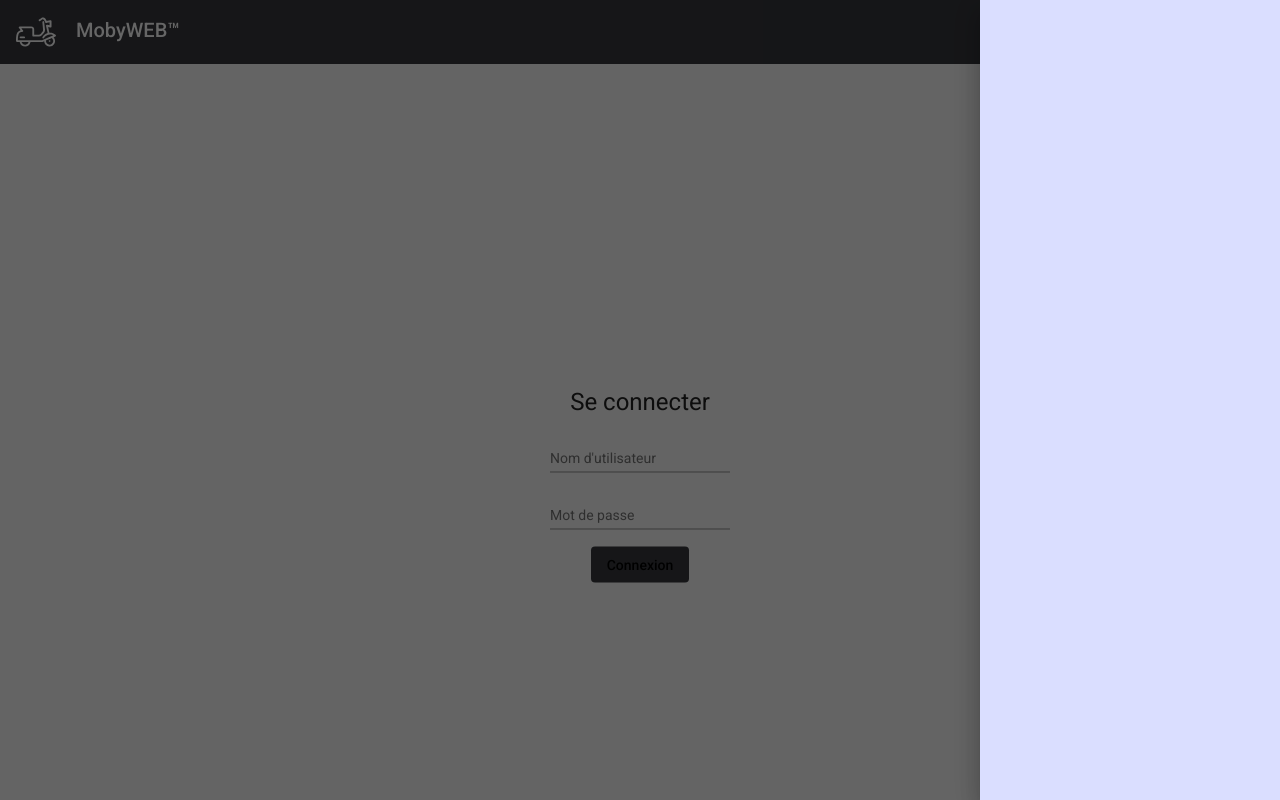
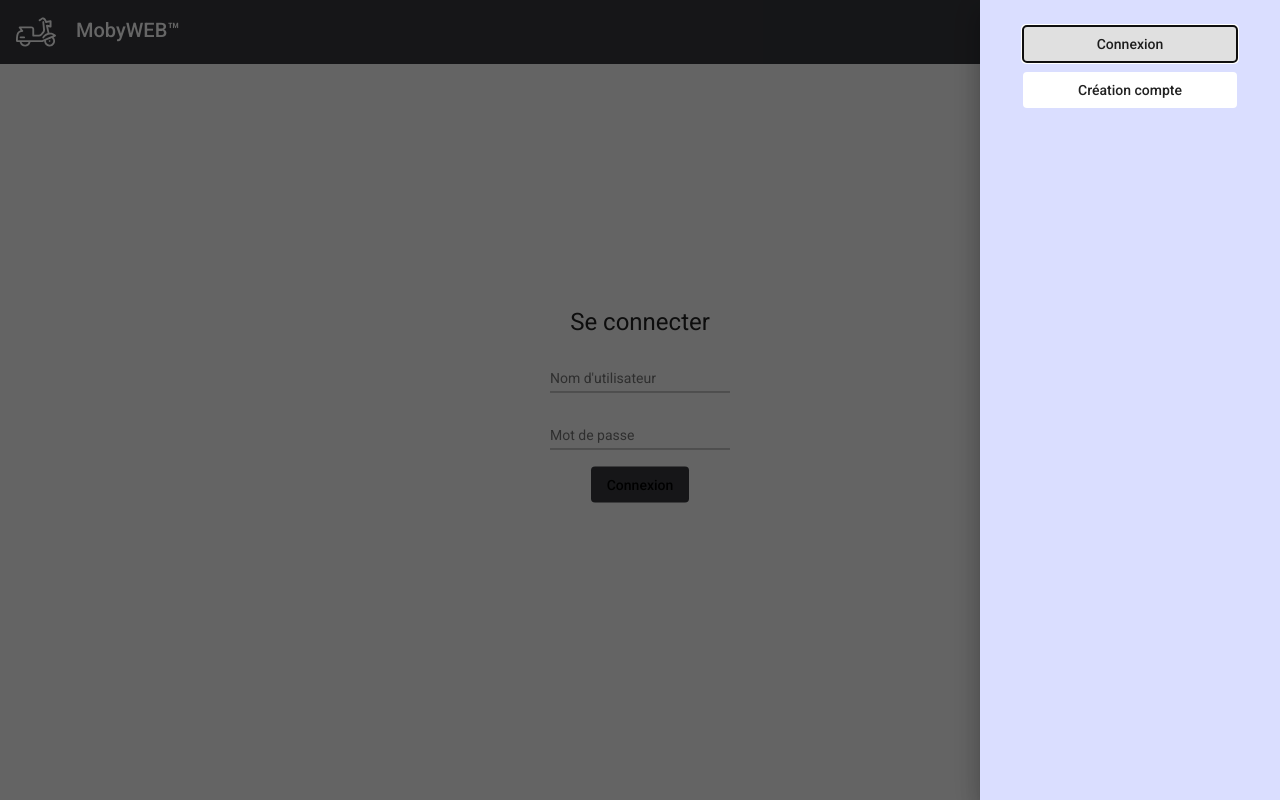
Before and after one commit to ABourneron/MobyTM, an Angular app: page /connexion in a window 1280 px wide. Both pictures are taken after a click on the button "account_circle". Built offline with nearby package versions, Linux system fonts and the light colour scheme.

Commit message:
Add button to sidenav

```diff
--- a/src/app/app.component.html
+++ b/src/app/app.component.html
@@ -1,24 +1,42 @@
 <mat-sidenav-container>
-  <mat-sidenav #right position="end" [(opened)]="opened"></mat-sidenav>
+  <mat-sidenav #right position="end" [(opened)]="opened">
+    <div *ngIf="isAuth===true; then thenBlock else elseBlock"></div>
+    <!-- USER CONNECTE -->
+    <ng-template #thenBlock>
+      <h1 style="text-align: center;">Bienvenue [USER]</h1>
+      <div style="justify-content: center; display: flex; margin-top: 10px;">
+        <button mat-flat-button style="width: 80%;">Mon compte</button>
+      </div>
+      <div style="justify-content: center; display: flex; margin-top: 10px;">
+        <button mat-flat-button style="width: 80%;">Mes mobylettes</button>
+      </div>
+      <div style="justify-content: center; display: flex;  margin-top: 10px;">
+        <button mat-flat-button style="width: 80%;"color="warn">Déconnexion</button>
+      </div>
+    </ng-template>
+    <!-- USER NON CONNECTE -->
+    <ng-template #elseBlock>
+      <div style="justify-content: center; display: flex; margin-top: 10px;">
+        <button mat-flat-button routerLink="/connexion" routerLinkActive="active" style="width: 80%;">Connexion </button>
+      </div>
+      <div style="justify-content: center; display: flex; margin-top: 10px;">
+        <button mat-flat-button style="width: 80%;">Création compte</button>
+      </div>
+    </ng-template>
+  </mat-sidenav>
   <mat-sidenav-content>
     <mat-toolbar color="primary">
       <a routerLink="/">
-        <img src="/assets/img/MobyWEB.svg" width="40" height="40"/>
+        <img src="/assets/img/MobyWEB.svg" width="40" height="40" />
         <span style="margin-left: 20px; ">MobyWEB™</span>
       </a>
 
+
       <span class="example-spacer"></span>
-      <div *ngIf="isAuth===true; then thenBlock else elseBlock"></div>
-      <ng-template #thenBlock>
-        <button mat-icon-button class="material-icons" aria-label="Example icon-button with menu icon"
-          routerLinkActive="active" (click)="opened=!opened" color="accent">
-          <mat-icon>account_circle</mat-icon>
-        </button>
-      </ng-template>
-      <ng-template #elseBlock>
-        <button mat-flat-button routerLink="/connexion" routerLinkActive="active">Connexion </button>
-        <button mat-flat-button style="margin-left: 20px; ">Création compte</button>
-      </ng-template>
+      <button mat-icon-button class="material-icons" aria-label="Example icon-button with menu icon"
+        routerLinkActive="active" (click)="opened=!opened" color="accent">
+        <mat-icon>account_circle</mat-icon>
+      </button>
     </mat-toolbar>
     <br>
     <router-outlet></router-outlet>
--- a/src/app/app.component.ts
+++ b/src/app/app.component.ts
@@ -7,7 +7,7 @@ import { Component } from '@angular/core';
 })
 
 export class AppComponent {
-  isAuth = true;
+  isAuth = false;
   lastUpdate = new Promise((resolve, reject) => {
     const date = new Date();
     setTimeout(
@@ -23,9 +23,8 @@ export class AppComponent {
   constructor() {
   }
 
-  public setAuth(state:boolean)
-  {
-    this.isAuth=state;
+  public setAuth(state: boolean) {
+    this.isAuth = state;
   }
 
 }
--- a/src/app/app.module.ts
+++ b/src/app/app.module.ts
@@ -7,6 +7,7 @@ import { FormsModule } from '@angular/forms';
 import { MobComponent } from './mob/mob.component';
 import { FicheComponent } from './fiche/fiche.component';
 import { ConnexionComponent } from './connexion/connexion.component';
+import { AccueilComponent } from './accueil/accueil.component';
 import { Routes } from '@angular/router';
 import { BrowserAnimationsModule } from '@angular/platform-browser/animations';
 
@@ -15,7 +16,7 @@ import {MatIconModule} from '@angular/material/icon';
 import {MatButtonModule} from '@angular/material/button';
 import {MatSidenavModule} from '@angular/material/sidenav';
 import { MatInputModule } from '@angular/material/input';
-import { AccueilComponent } from './accueil/accueil.component';
+import {MatGridListModule} from '@angular/material/grid-list';
 
 
 const appRoutes: Routes = [
@@ -43,7 +44,8 @@ const appRoutes: Routes = [
     MatIconModule,
     MatButtonModule,
     MatSidenavModule,
-    MatInputModule
+    MatInputModule,
+    MatGridListModule
   ],
   providers: [],
   bootstrap: [AppComponent]
--- a/src/app/connexion/connexion.component.scss
+++ b/src/app/connexion/connexion.component.scss
@@ -1,7 +1,7 @@
 .vertical-center {
     margin: 0;
     position: relative;
-    top: 50%;
+    top: 40%;
     -ms-transform: translateY(-50%);
     transform: translateY(-50%);
   }
```
Also changed, not shown: src/app/accueil/accueil.component.ts (+5 -5 lines), 1 other file (tests, documents, lock files or other folders).
